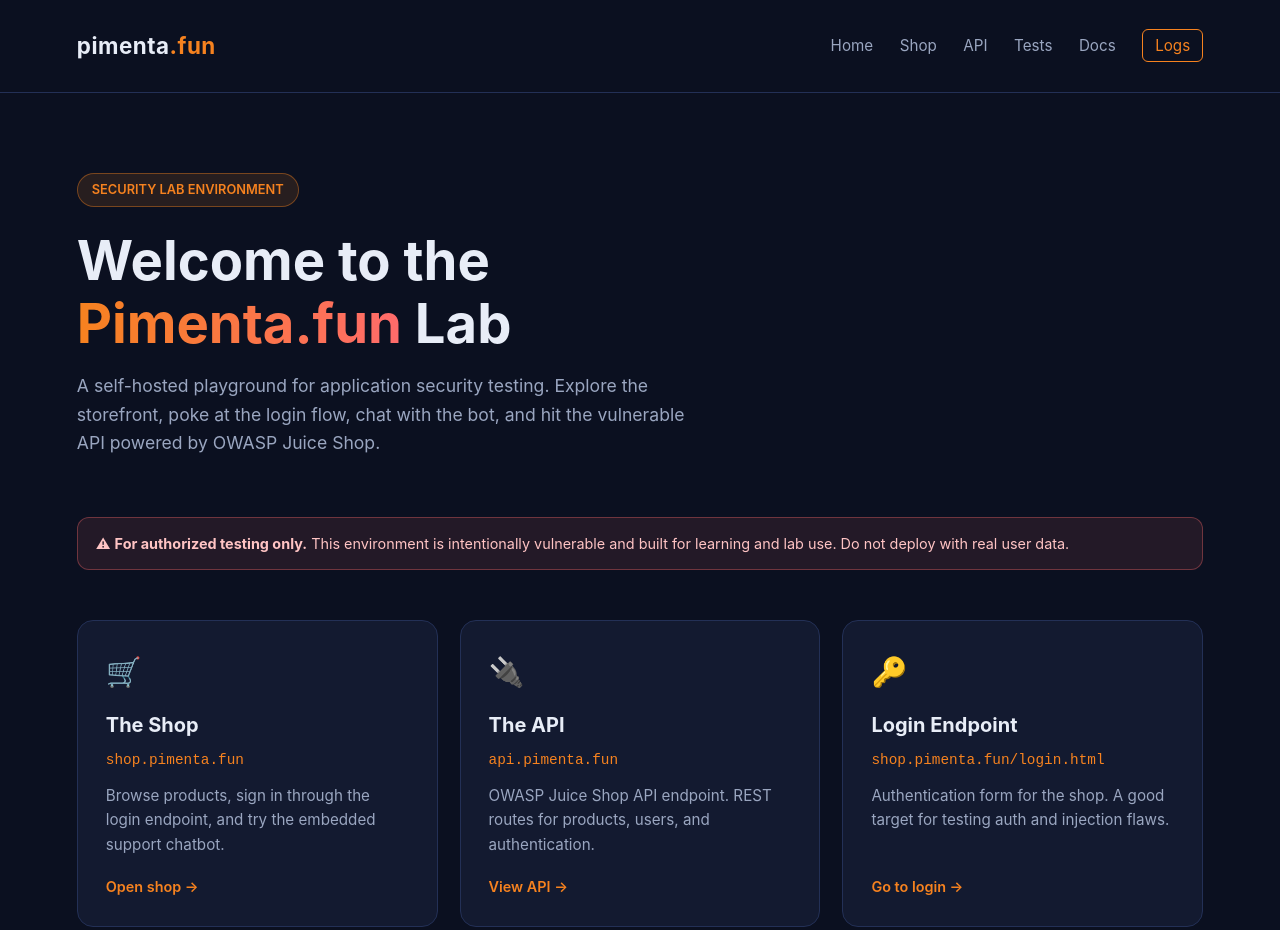
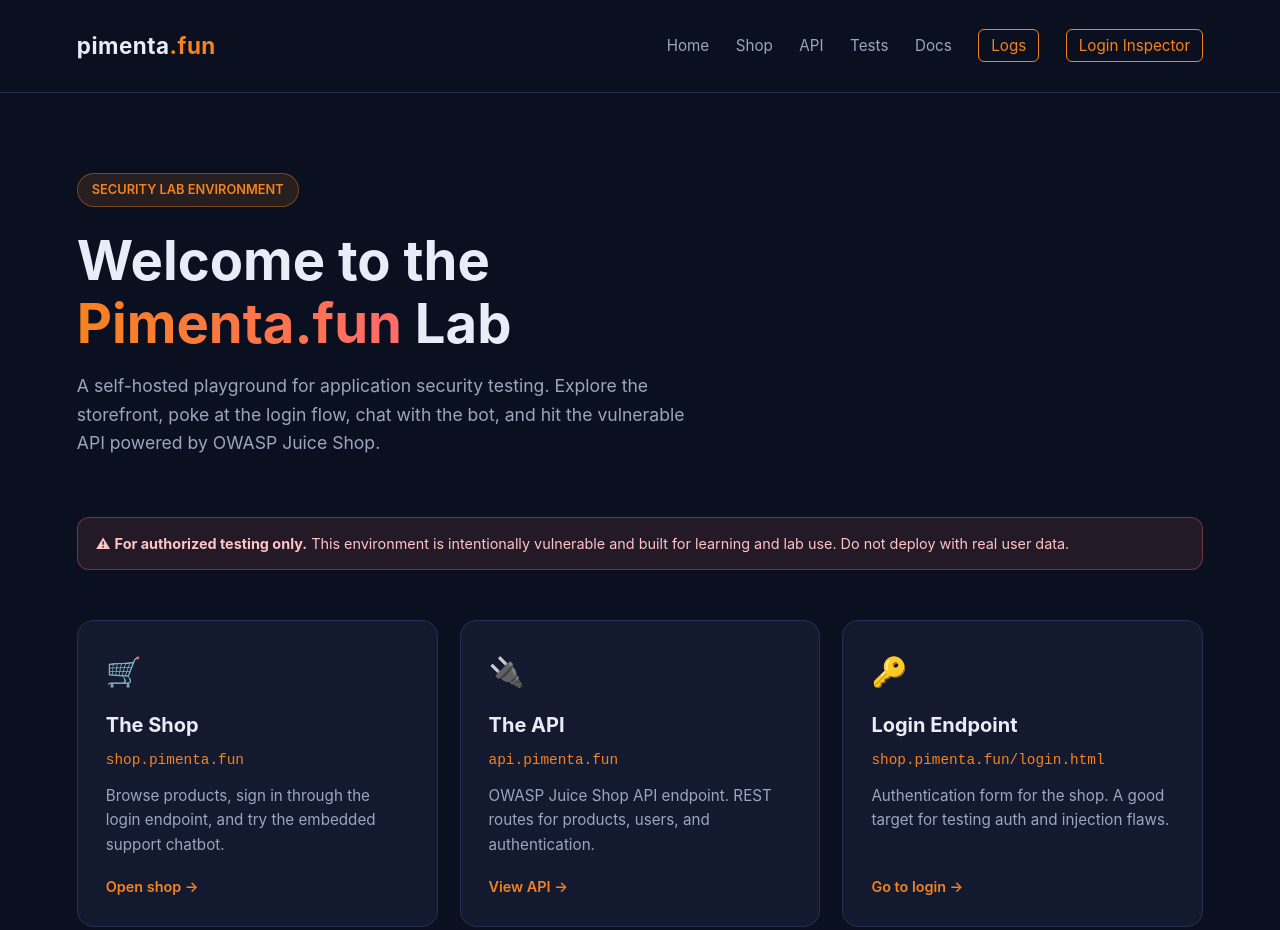
Before and after one commit to tpimentacf/pimenta.fun-LAB, a plain HTML site: page www/index.html in a window 1280 px wide. Shown: the top 930 px of the page. Drawn offline with Linux system fonts and the light colour scheme.

Commit message:
Link Login Inspector from homepage top menu and Forms section
- Adds a "Login Inspector" button to the header nav (after Logs).
- Adds a "Login Inspector (auth + CF data)" entry under the Forms tab
  -> "Authentication inspection" group.

```diff
--- a/www/index.html
+++ b/www/index.html
@@ -194,6 +194,7 @@
       <a href="#tests">Tests</a>
       <a href="#docs">Docs</a>
       <a class="btn" href="https://one.eu.newrelic.com/" target="_blank" rel="noopener">Logs</a>
+      <a class="btn" href="https://www.pimenta.fun/login-inspector">Login Inspector</a>
     </nav>
   </header>
 
@@ -539,6 +540,9 @@
           ["Login form", "https://shop.pimenta.fun/login.html"],
           ["Signup protection", "https://www.pimenta.fun/forms/signup/"],
           ["Login demo", "https://www.pimenta.fun/login-demo/"]
+        ]},
+        { title: "Authentication inspection", links: [
+          ["Login Inspector (auth + CF data)", "https://www.pimenta.fun/login-inspector"]
         ]}
       ]},
       { tab: "Maintenance", groups: [
```
